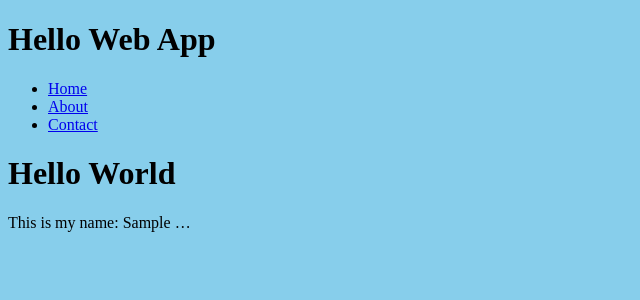
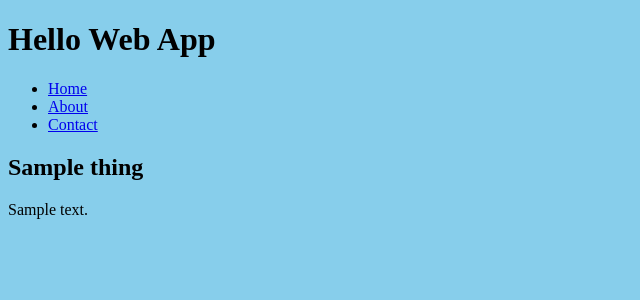
Before and after one commit to stewartrm/hello-web-app, a Django app: template collection/templates/index.html in a window 1280 px wide. Shown: the top 300 px of the page, without its empty margins (0-640 px from the left). Run offline with Django 3.2, Linux system fonts and the light colour scheme; the template is opened without the code that fills it: most values are stand-ins (such as "Sample title", 1, 10 or a date in 2020).

Commit message:
Added query_sets to views and revised templates

```diff
--- a/collection/templates/index.html
+++ b/collection/templates/index.html
@@ -2,6 +2,8 @@
 {% load humanize %}
 {% block title %}Homepage - {{ block.super }}{% endblock %}
 {% block content %}
-    <h1>Hello World</h1>
-    <p>This is my name: {{ thing|truncatewords:1 }}</p>
+    {% for thing in things %}
+    <h2>{{thing.name}}</h2>
+    <p>{{thing.description}}</p>
+    {% endfor %}
 {% endblock %}
--- a/collection/views.py
+++ b/collection/views.py
@@ -1,6 +1,6 @@
 from django.shortcuts import render
+from .models import Thing
 
 def index(request):
-    number = 6
-    thing = "thing name"
-    return render(request, 'index.html', {'number':number, 'thing':thing})
+    things = Thing.objects.all().order_by('name')
+    return render(request, 'index.html', {'things':things,})
```
